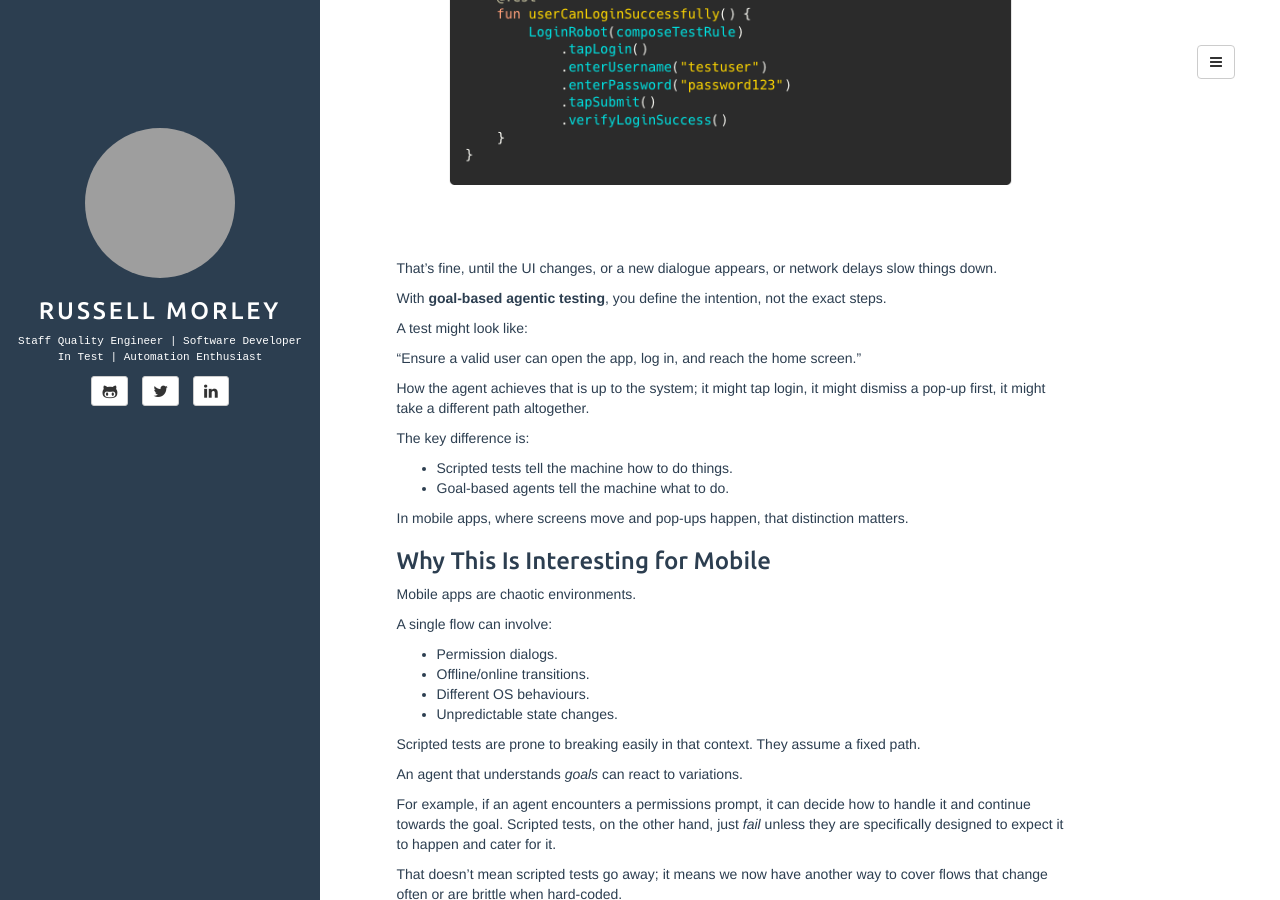
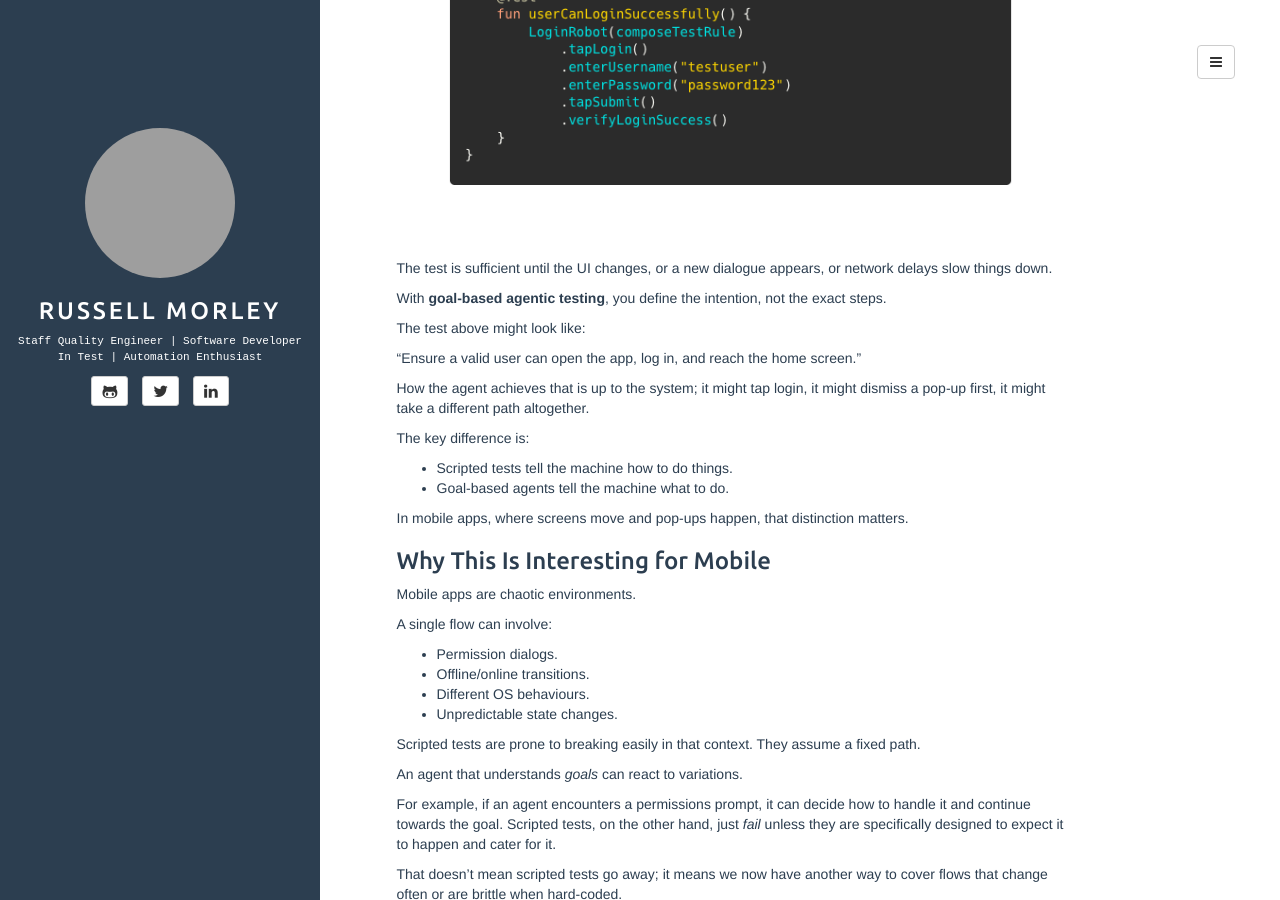
Before and after one commit to Rusty84/Rusty84.github.io, a Jekyll site: the page built from _posts/2026-03-05-gbat.md, in a window 1280 px wide and 900 px high, scrolled down 786 px. Built offline with Jekyll 4.4.1, drawn with Linux system fonts in a browser that asks for light colours; comment, search, counter and statistics services are not loaded; grey boxes are pictures that could not be loaded.

Commit message:
Add files via upload

```diff
--- a/_posts/2026-03-05-gbat.md
+++ b/_posts/2026-03-05-gbat.md
@@ -33,11 +33,11 @@ Let’s look at a simple Android Jetpack Compose login test using the Robot patt
 <img src="/assets/media/ace.png">
 <br>
 <br>
-That’s fine, until the UI changes, or a new dialogue appears, or network delays slow things down.
+The test is sufficient until the UI changes, or a new dialogue appears, or network delays slow things down.
 
 With **goal-based agentic testing**, you define the intention, not the exact steps.
 
-A test might look like:
+The test above might look like:
 
 “Ensure a valid user can open the app, log in, and reach the home screen.”
 
```
